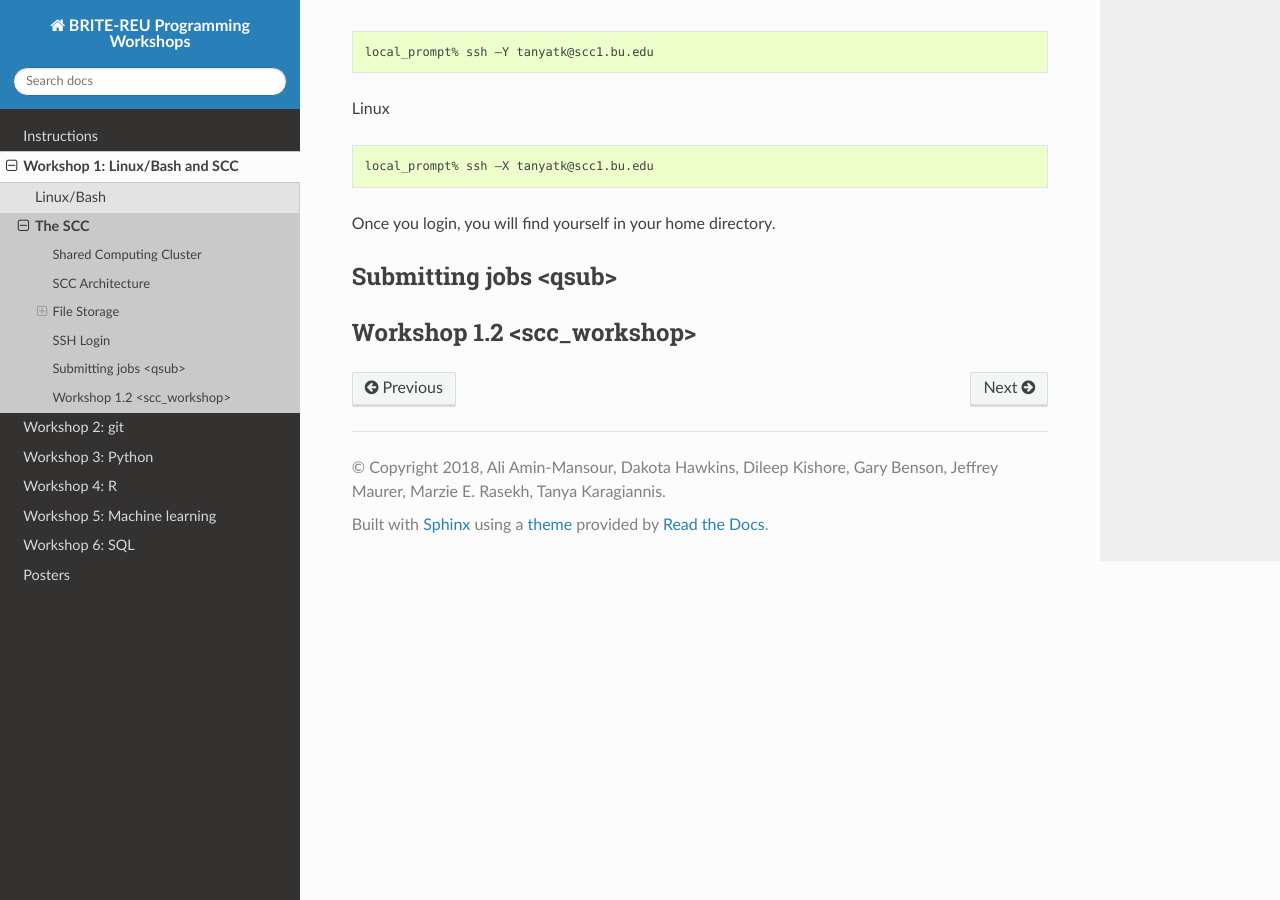
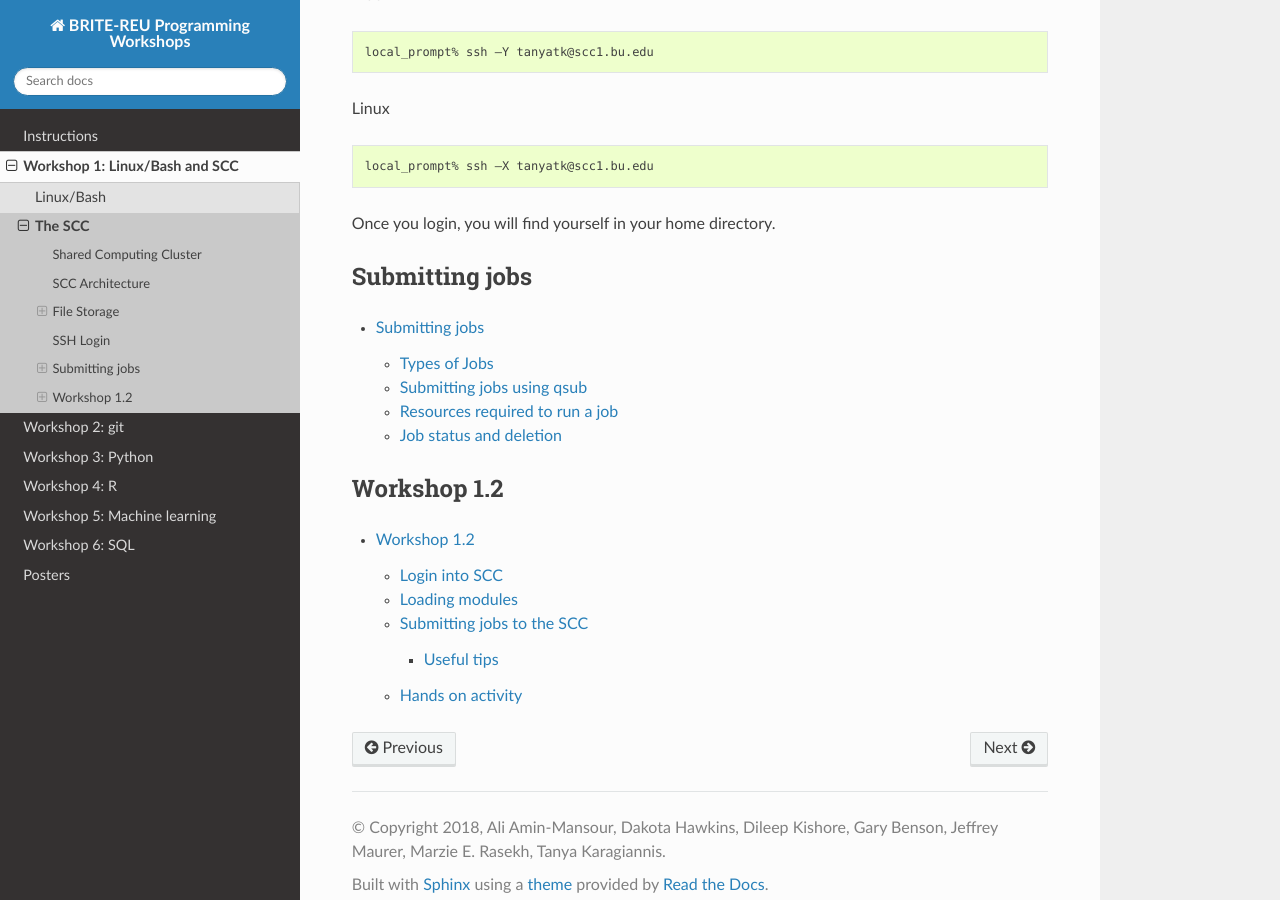
Before and after one commit to BRITE-REU/programming-workshops, a Sphinx documentation site: the page built from source/workshops/01_linux_bash/the_scc.rst, in a window 1280 px wide and 900 px high, scrolled down 2278 px. Built offline with Sphinx 7.4.7 and the Read the Docs theme 2.0.0, drawn with Linux system fonts in a browser that asks for light colours.

Commit message:
updating workshop 1

```diff
--- a/source/workshops/01_linux_bash/the_scc.rst
+++ b/source/workshops/01_linux_bash/the_scc.rst
@@ -96,8 +96,18 @@ Linux
 Once you login, you will find yourself in your home directory.
 
 
-Submitting jobs <qsub>
+Submitting jobs
 ########################
 
-Workshop 1.2 <scc_workshop>
+.. toctree::
+    :maxdepth: 3
+
+    Submitting jobs <qsub>
+
+Workshop 1.2
 ########################
+
+.. toctree::
+    :maxdepth: 3
+
+	Workshop 1.2 <scc_workshop>
```
